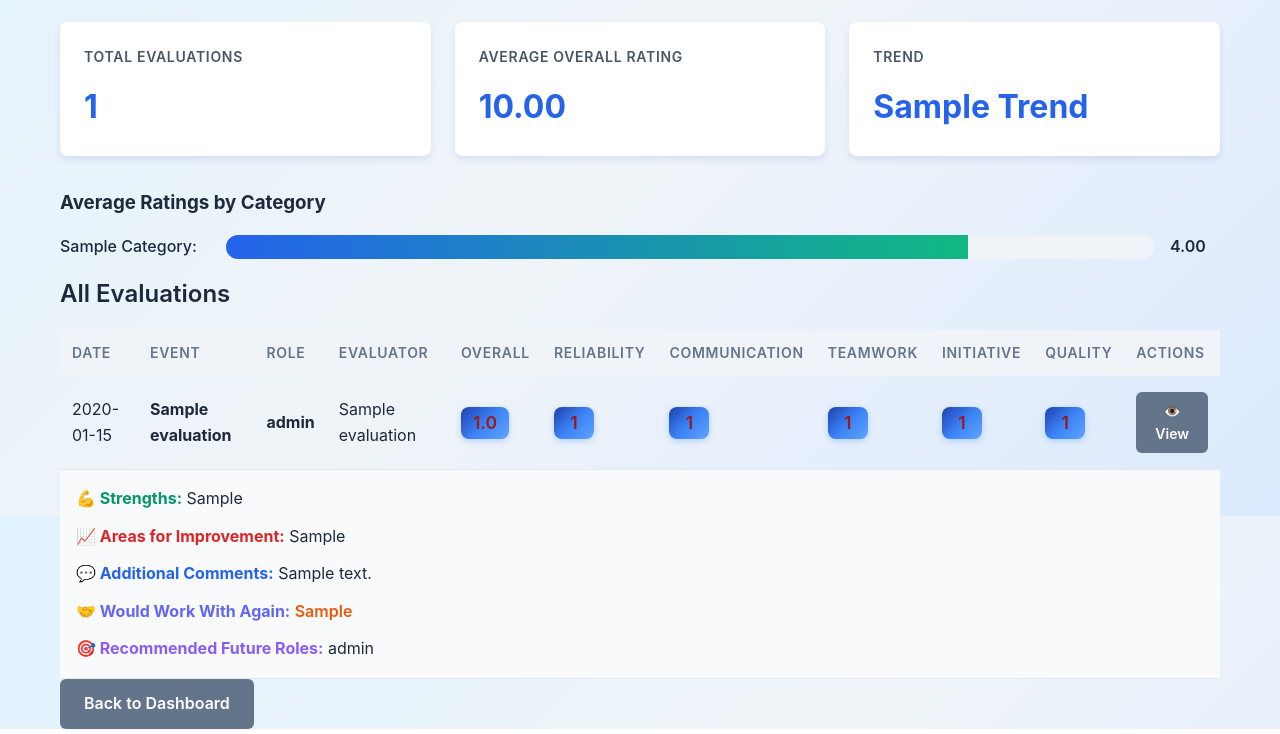
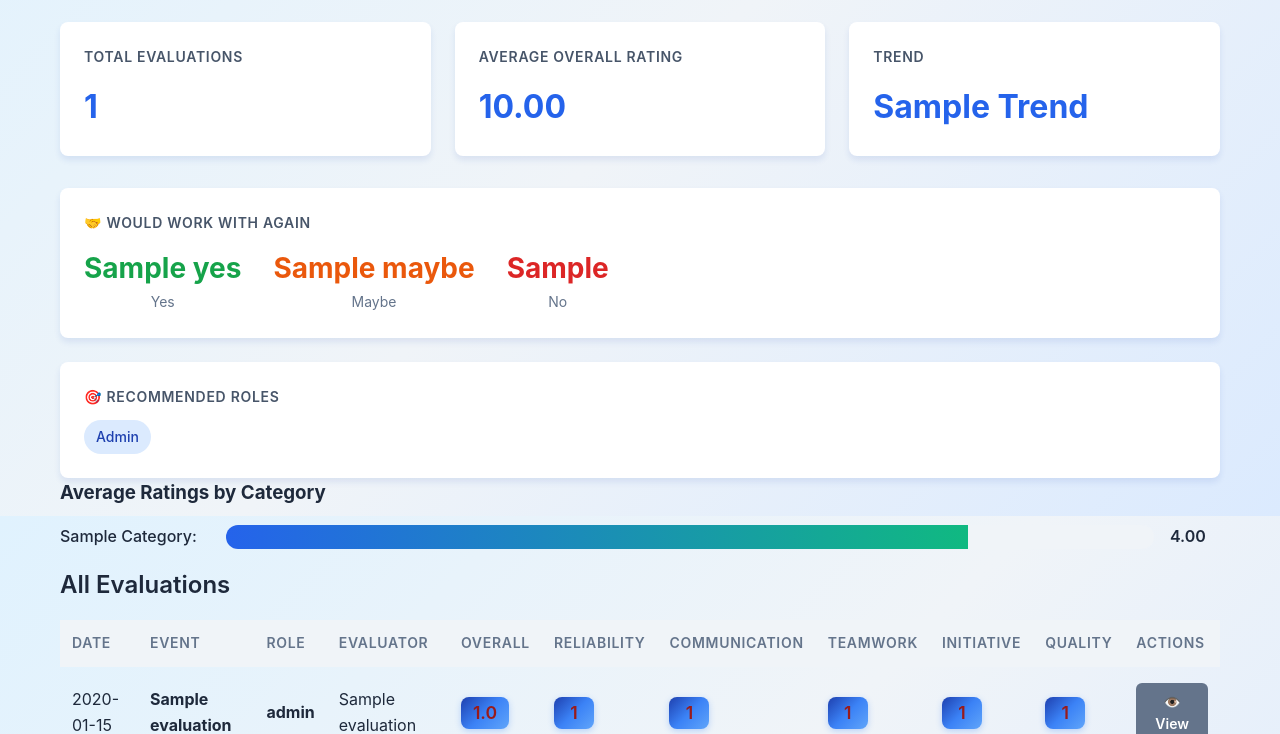
Before and after one commit to stalex444/volunteer-eval-system, a Flask app: template templates/volunteer-profile.html in a window 1280 px wide. Shown: the part 284-1018 px from the top of the page. Run offline with Flask 3, Linux system fonts and the light colour scheme; tables that the repository leaves empty hold one stand-in row (values such as "Sample post"); the template is opened without the code that fills it: values that come from a table or form of the project are taken from there, most other values are stand-ins (such as "Sample title", 1, 10 or a date in 2020).

Commit message:
Add work-again summary, recent performance, and recommended roles to profile

```diff
--- a/templates/volunteer-profile.html
+++ b/templates/volunteer-profile.html
@@ -44,7 +44,47 @@
                 <p class="stat-number trend-{{ stats.trend }}">{{ stats.trend|title }}</p>
             </div>
             {% endif %}
+            {% if stats.recent_performance %}
+            <div class="stat-card">
+                <h3>Last 30 Days</h3>
+                <p class="stat-number">{{ "%.2f"|format(stats.recent_performance) }}</p>
+                <small style="color: #64748b;">{{ stats.recent_evaluation_count }} eval{{ 's' if stats.recent_evaluation_count != 1 else '' }}</small>
+            </div>
+            {% endif %}
         </div>
+
+        {% if stats.work_again_summary and (stats.work_again_summary.Yes or stats.work_again_summary.No or stats.work_again_summary.Maybe) %}
+        <div class="stat-card" style="margin-top: 1.5rem;">
+            <h3>🤝 Would Work With Again</h3>
+            <div style="display: flex; gap: 2rem; margin-top: 0.75rem;">
+                <div style="text-align: center;">
+                    <span style="font-size: 1.75rem; font-weight: 700; color: #16a34a;">{{ stats.work_again_summary.Yes }}</span>
+                    <p style="color: #64748b; font-size: 0.875rem; margin: 0;">Yes</p>
+                </div>
+                <div style="text-align: center;">
+                    <span style="font-size: 1.75rem; font-weight: 700; color: #ea580c;">{{ stats.work_again_summary.Maybe }}</span>
+                    <p style="color: #64748b; font-size: 0.875rem; margin: 0;">Maybe</p>
+                </div>
+                <div style="text-align: center;">
+                    <span style="font-size: 1.75rem; font-weight: 700; color: #dc2626;">{{ stats.work_again_summary.No }}</span>
+                    <p style="color: #64748b; font-size: 0.875rem; margin: 0;">No</p>
+                </div>
+            </div>
+        </div>
+        {% endif %}
+
+        {% if stats.recommended_roles and stats.recommended_roles|length > 0 %}
+        <div class="stat-card" style="margin-top: 1.5rem;">
+            <h3>🎯 Recommended Roles</h3>
+            <div style="display: flex; flex-wrap: wrap; gap: 0.5rem; margin-top: 0.75rem;">
+                {% for role, count in stats.recommended_roles %}
+                <span style="background: #dbeafe; color: #1e40af; padding: 0.375rem 0.75rem; border-radius: 9999px; font-size: 0.875rem; font-weight: 500;">
+                    {{ role|title }}{% if count > 1 %} <span style="opacity: 0.7;">({{ count }})</span>{% endif %}
+                </span>
+                {% endfor %}
+            </div>
+        </div>
+        {% endif %}
 
         {% if stats.average_by_category %}
         <div class="category-ratings">
```
